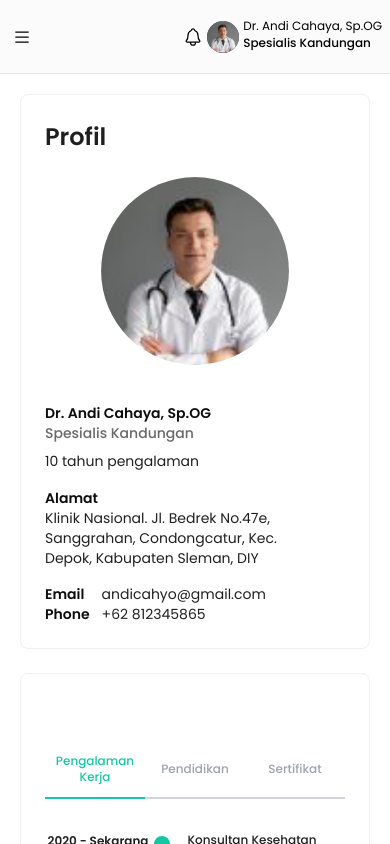
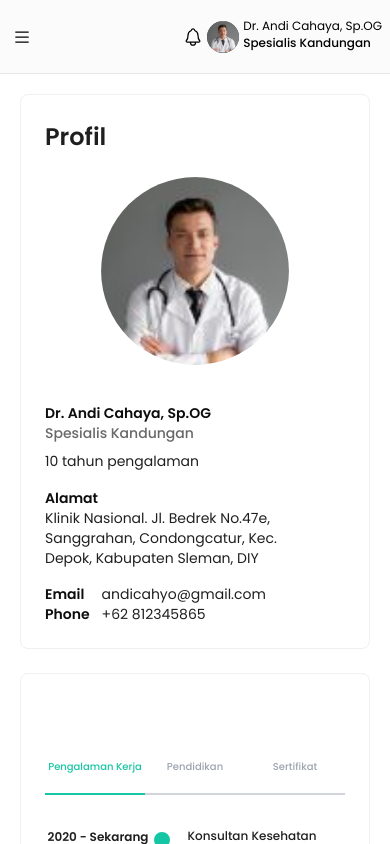
Before and after one commit to team-capstone-1/fe-repro-health, a React (Vite) app: page /profil in a window 390 px wide. Shown: the top 844 px of the page. Built offline with nearby package versions, Linux system fonts and the light colour scheme.

Commit message:
refactor: (ProfileDoctor) adjust responsive text Tabs

```diff
--- a/src/components/shared-components/Tabs.jsx
+++ b/src/components/shared-components/Tabs.jsx
@@ -61,7 +61,7 @@ export function TabsDoctorProfile({
           }`}
         >
           <button
-            className="h-full w-full py-3 text-xs font-medium sm:text-sm lg:text-lg"
+            className="h-full w-full py-3 text-[10px] font-medium sm:text-sm lg:text-lg"
             onClick={() => setActiveTab("1")}
           >
             {title[0]}
@@ -76,7 +76,7 @@ export function TabsDoctorProfile({
           }`}
         >
           <button
-            className="h-full w-full py-3 text-xs font-medium sm:text-sm lg:text-lg"
+            className="h-full w-full py-3 text-[10px] font-medium sm:text-sm lg:text-lg"
             onClick={() => setActiveTab("2")}
           >
             {title[1]}
@@ -91,7 +91,7 @@ export function TabsDoctorProfile({
           }`}
         >
           <button
-            className="h-full w-full py-3 text-xs font-medium sm:text-sm lg:text-lg"
+            className="h-full w-full py-3 text-[10px] font-medium sm:text-sm lg:text-lg"
             onClick={() => setActiveTab("3")}
           >
             {title[2]}
```
